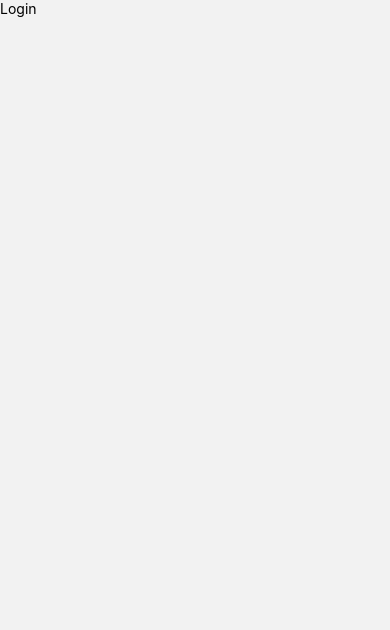
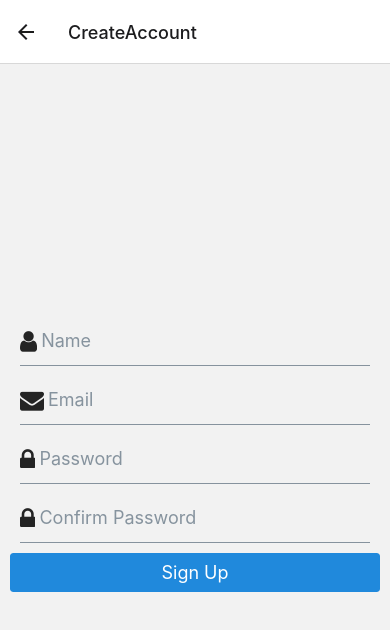
Before and after one commit to dexkum-2myzZy-jipzid/task-manager, a React Native app: screen /CreateAccount in a window 390 px wide. Before the commit this address had no page. Shown: the top 630 px of the page. Built offline with nearby package versions, Linux system fonts and the light colour scheme.

Commit message:
feat: Add Signup screen and navigation to create a new account

```diff
--- a/app/navigation/AuthNavigator.tsx
+++ b/app/navigation/AuthNavigator.tsx
@@ -1,16 +1,18 @@
 import React from "react";
 import { createNativeStackNavigator } from "@react-navigation/native-stack";
 import Login from "../screens/Login";
+import Signup from "../screens/Signup";
 
 const Stack = createNativeStackNavigator();
 
 const AuthNavigator = () => (
-  <Stack.Navigator>
+  <Stack.Navigator initialRouteName="Login">
     <Stack.Screen
       name="Login"
       component={Login}
       options={{ headerShown: false }}
     />
+    <Stack.Screen name="CreateAccount" component={Signup} />
   </Stack.Navigator>
 );
 
--- a/app/screens/Login.tsx
+++ b/app/screens/Login.tsx
@@ -1,9 +1,47 @@
-import { View, Text } from "react-native";
-const Login = () => {
+import React, { useState } from "react";
+import { View, StyleSheet } from "react-native";
+import { Input, Button } from "react-native-elements";
+
+const Login = ({ navigation }: any) => {
+  const [username, setUsername] = useState("");
+  const [password, setPassword] = useState("");
+
+  const handleLogin = () => {
+    // Implement login logic here
+    console.log(username, password);
+  };
+
+  const handleNavigateToSignUp = () => {
+    navigation.navigate("CreateAccount");
+  };
+
   return (
-    <View>
-      <Text>Login</Text>
+    <View style={styles.container}>
+      <Input
+        placeholder="Username"
+        leftIcon={{ type: "font-awesome", name: "user" }}
+        value={username}
+        onChangeText={setUsername}
+      />
+      <Input
+        placeholder="Password"
+        leftIcon={{ type: "font-awesome", name: "lock" }}
+        secureTextEntry={true}
+        value={password}
+        onChangeText={setPassword}
+      />
+      <Button title="Login" onPress={handleLogin} />
+      <Button title="Create Account" onPress={handleNavigateToSignUp} />
     </View>
   );
 };
+
+const styles = StyleSheet.create({
+  container: {
+    flex: 1,
+    justifyContent: "center",
+    padding: 10,
+  },
+});
+
 export default Login;
--- /dev/null
+++ b/app/screens/Signup.tsx
@@ -0,0 +1,58 @@
+import React, { useState } from "react";
+import { View, StyleSheet } from "react-native";
+import { Input, Button } from "react-native-elements";
+
+const Signup = () => {
+  const [name, setName] = useState("");
+  const [email, setEmail] = useState("");
+  const [password, setPassword] = useState("");
+  const [confirmPassword, setConfirmPassword] = useState("");
+
+  const handleSignup = () => {
+    // Implement signup logic here
+    // Make sure to validate the inputs, e.g., passwords match, valid email format, etc.
+    console.log(name, email, password, confirmPassword);
+  };
+
+  return (
+    <View style={styles.container}>
+      <Input
+        placeholder="Name"
+        leftIcon={{ type: "font-awesome", name: "user" }}
+        value={name}
+        onChangeText={setName}
+      />
+      <Input
+        placeholder="Email"
+        leftIcon={{ type: "font-awesome", name: "envelope" }}
+        value={email}
+        onChangeText={setEmail}
+      />
+      <Input
+        placeholder="Password"
+        leftIcon={{ type: "font-awesome", name: "lock" }}
+        secureTextEntry={true}
+        value={password}
+        onChangeText={setPassword}
+      />
+      <Input
+        placeholder="Confirm Password"
+        leftIcon={{ type: "font-awesome", name: "lock" }}
+        secureTextEntry={true}
+        value={confirmPassword}
+        onChangeText={setConfirmPassword}
+      />
+      <Button title="Sign Up" onPress={handleSignup} />
+    </View>
+  );
+};
+
+const styles = StyleSheet.create({
+  container: {
+    flex: 1,
+    justifyContent: "center",
+    padding: 10,
+  },
+});
+
+export default Signup;
--- a/package.json
+++ b/package.json
@@ -18,6 +18,7 @@
     "react": "18.2.0",
     "react-native": "0.74.3",
     "react-native-dotenv": "^3.4.11",
+    "react-native-elements": "^3.4.3",
     "react-native-safe-area-context": "4.10.1",
     "react-native-screens": "3.31.1"
   },
```
